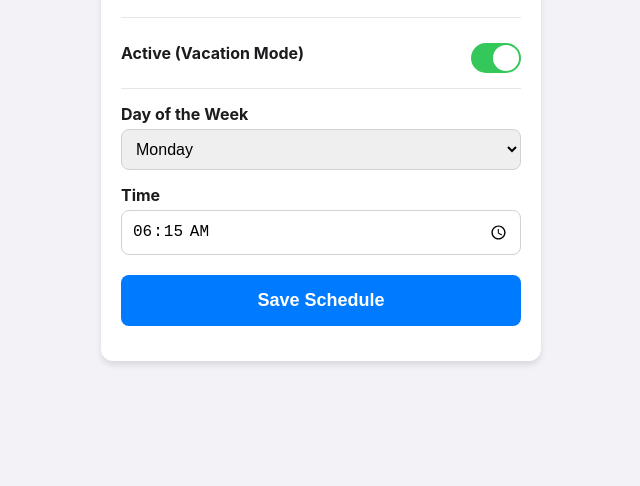
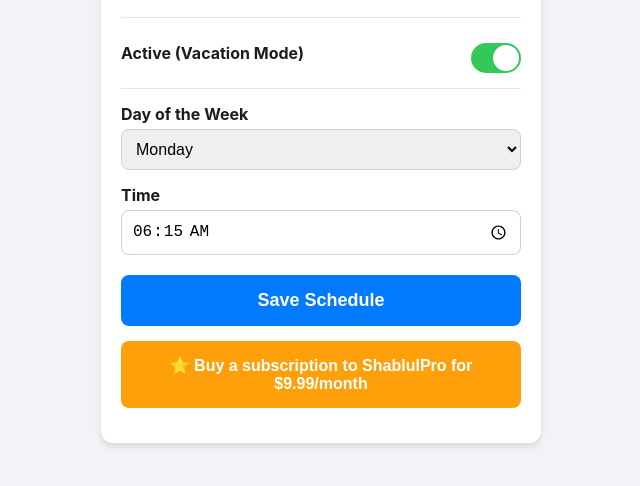
Before and after one commit to raoulrosenthal/shablul_pro, a plain HTML site: page index.html in a window 1280 px wide. Shown: the part 166-652 px from the top of the page, without its empty margins (319-959 px from the left). Drawn offline with Linux system fonts and the light colour scheme.

Commit message:
Implement premium subscription button and paywall
Added premium button for subscription purchase and fake paywall logic.

```diff
--- a/index.html
+++ b/index.html
@@ -22,6 +22,11 @@
         input:checked + .slider:before { transform: translateX(20px); }
         button { width: 100%; background-color: #007aff; color: white; border: none; padding: 15px; font-size: 18px; font-weight: bold; border-radius: 8px; margin-top: 20px; cursor: pointer; }
         button:active { background-color: #005bb5; }
+
+        /* New Premium Button Styles */
+        .premium-btn { background-color: #ff9f0a; margin-top: 15px; font-size: 16px; }
+        .premium-btn:active { background-color: #cc7f08; }
+
         #status { margin-top: 15px; text-align: center; font-weight: bold; }
     </style>
 </head>
@@ -34,7 +39,7 @@
     <select id="userSelect">
         <option value="raoul">Raoul</option>
         <option value="debby">Debby</option>
-        <option value="dan">Dan</option>
+        <!-- Dan's free ride is over -->
     </select>
 
     <div class="toggle-container">
@@ -61,12 +66,19 @@
 
     <button onclick="submitSchedule()">Save Schedule</button>
 
+    <!-- The Trap -->
+    <button class="premium-btn" onclick="triggerPaywall()">⭐️ Buy a subscription to ShablulPro for $9.99/month</button>
+
     <div id="status"></div>
 </div>
 
 <script>
-    // YOU WILL PASTE YOUR API GATEWAY URL HERE
     const API_URL = "https://ym1b9m0605.execute-api.us-east-1.amazonaws.com/prod/schedule";
+
+    // Fake Paywall Logic
+    function triggerPaywall() {
+        alert("Authenticating Face ID...\n\nPayment of $9.99/month confirmed! Thank you for subscribing to ShablulPro. No refunds.");
+    }
 
     async function submitSchedule() {
         const userId = document.getElementById('userSelect').value;
```
